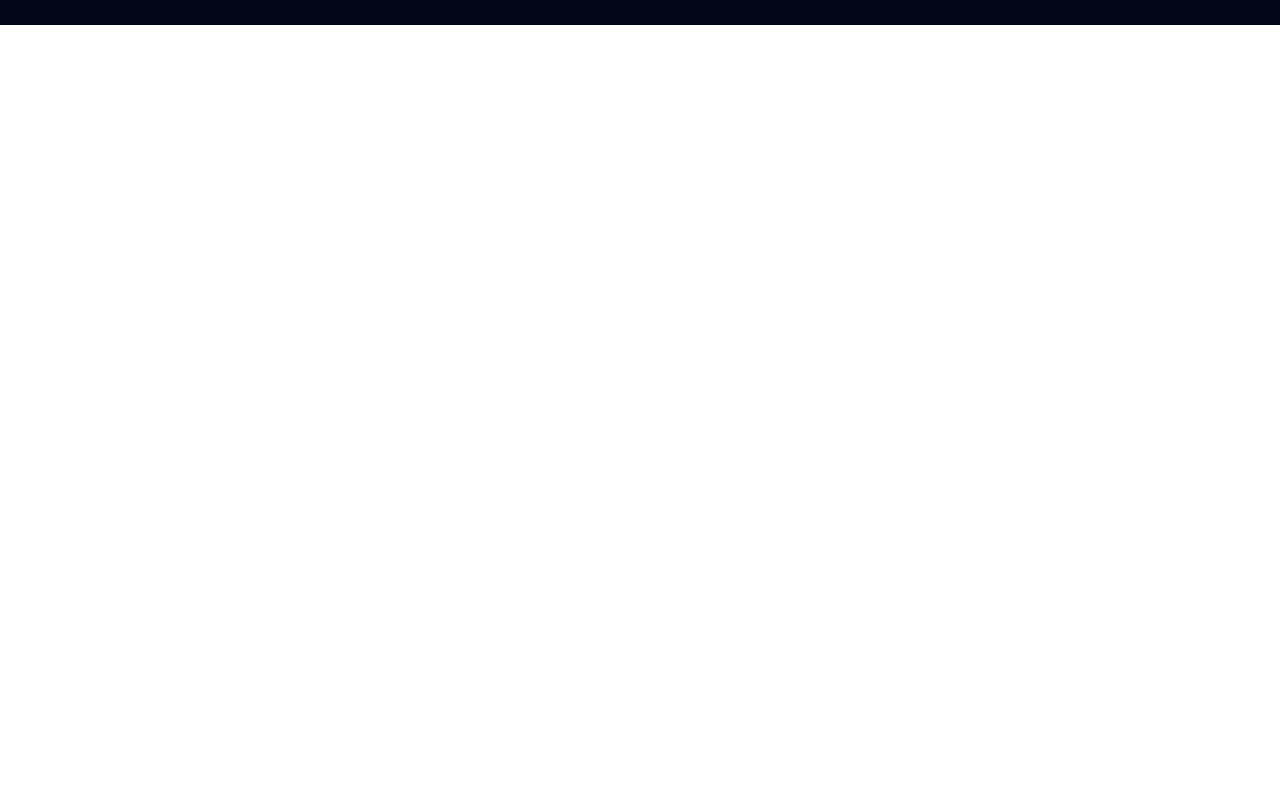
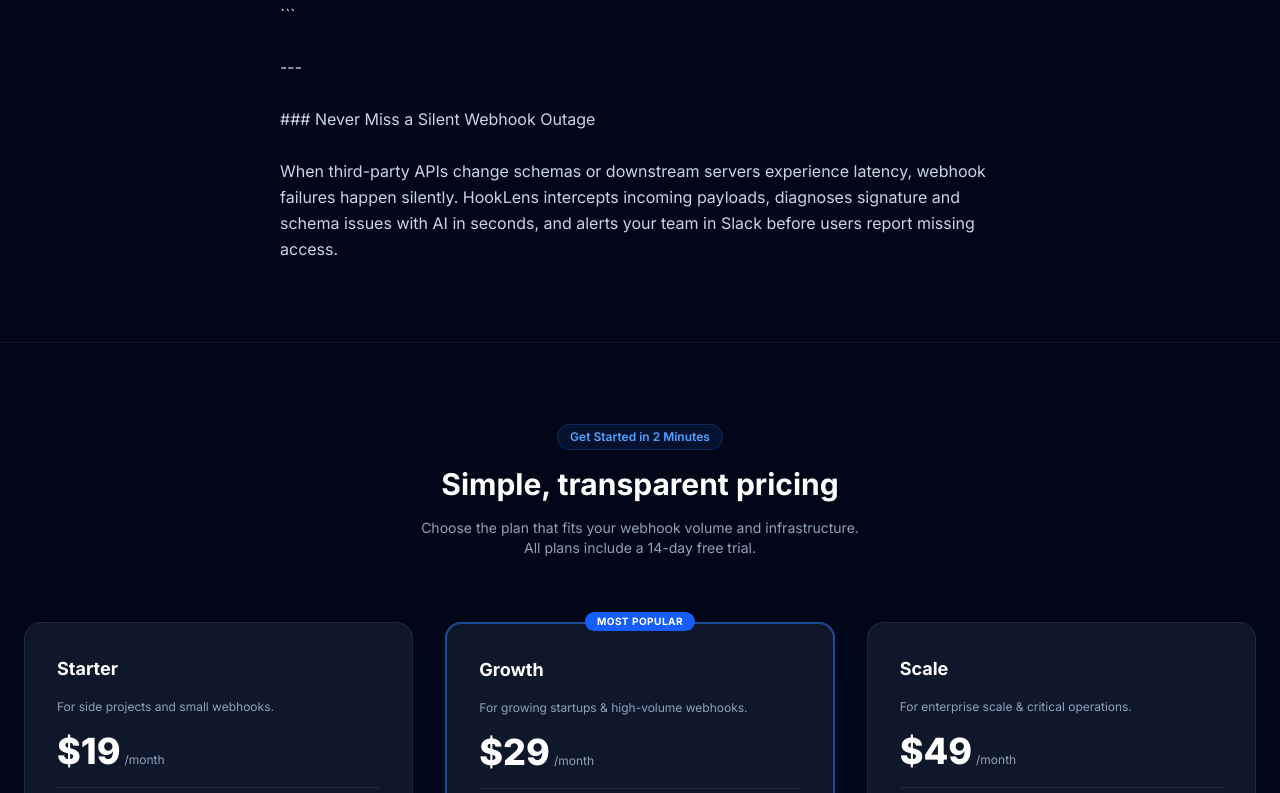
Before and after one commit to Amp1971/hooklens, a Next.js app: page /blog/how-to-fix-stripe-webhook-signature-verification-failed in a window 1280 px wide. Shown: the part 2007-2800 px from the top of the page. Before the commit the page ends 2032 px from the top, so only its background shows below. Built offline with nearby package versions, Linux system fonts and the light colour scheme.

Commit message:
Add full interactive pricing and checkout section to all blog pages

```diff
--- a/app/blog/[slug]/page.tsx
+++ b/app/blog/[slug]/page.tsx
@@ -1,8 +1,38 @@
 import { notFound } from 'next/navigation';
 import Link from 'next/link';
-import { getPostBySlug } from '@/lib/blog';
+import { getPostBySlug, getAllPosts } from '@/lib/blog';
+import PricingSection from '@/components/PricingSection';
+import type { Metadata } from 'next';
 
-export default async function BlogPostPage({ params }: { params: Promise<{ slug: string }> }) {
+interface Props {
+  params: Promise<{ slug: string }>;
+}
+
+export async function generateStaticParams() {
+  const posts = getAllPosts();
+  return posts.map((p) => ({ slug: p.slug }));
+}
+
+export async function generateMetadata({ params }: Props): Promise<Metadata> {
+  const { slug } = await params;
+  const post = getPostBySlug(slug);
+  if (!post) return { title: 'Post Not Found — HookLens' };
+
+  return {
+    title: `${post.title} — HookLens Blog`,
+    description: post.description,
+    keywords: post.keywords,
+    openGraph: {
+      title: post.title,
+      description: post.description,
+      type: 'article',
+      publishedTime: post.publishedAt,
+      url: `https://usehooklens.com/blog/${post.slug}`,
+    },
+  };
+}
+
+export default async function BlogPostPage({ params }: Props) {
   const { slug } = await params;
   const post = getPostBySlug(slug);
 
@@ -12,6 +42,7 @@
 
   return (
     <div className="min-h-screen bg-slate-950 text-slate-100 font-sans selection:bg-blue-500 selection:text-white">
+      {/* Navigation */}
       <nav className="max-w-7xl mx-auto px-6 py-6 flex items-center justify-between border-b border-slate-900">
         <Link href="/" className="flex items-center gap-3">
           <div className="h-8 w-8 rounded-lg bg-blue-600 flex items-center justify-center font-bold text-white shadow-lg shadow-blue-500/20">
@@ -19,17 +50,55 @@
           </div>
           <span className="text-xl font-bold tracking-tight text-white">HookLens</span>
         </Link>
-        <Link href="/blog" className="text-sm text-slate-400 hover:text-white">&larr; Back to blog</Link>
+
+        <div className="flex items-center gap-6">
+          <Link href="/blog" className="text-sm font-medium text-slate-400 hover:text-white transition">
+            &larr; All Articles
+          </Link>
+          <a
+            href="#pricing"
+            className="bg-blue-600 hover:bg-blue-500 text-white text-xs font-semibold px-4 py-2 rounded-lg transition shadow-lg shadow-blue-500/20"
+          >
+            Start Free Trial
+          </a>
+        </div>
       </nav>
 
-      <article className="max-w-3xl mx-auto px-6 py-16 space-y-6">
-        <span className="text-xs font-semibold text-blue-400">{post.category}</span>
-        <h1 className="text-3xl md:text-4xl font-extrabold text-white">{post.title}</h1>
-        <p className="text-slate-400 text-sm border-l-2 border-blue-500 pl-4 italic">{post.description}</p>
-        <div className="text-slate-300 whitespace-pre-line leading-relaxed text-sm pt-4">
+      {/* Article Content */}
+      <article className="max-w-3xl mx-auto px-6 pt-16 pb-20 space-y-8">
+        <div className="space-y-4">
+          <div className="flex items-center gap-3 text-xs text-slate-400">
+            <span className="px-2.5 py-0.5 rounded-full bg-slate-800 text-blue-400 font-medium">
+              {post.category}
+            </span>
+            <span>•</span>
+            <time dateTime={post.publishedAt}>{post.publishedAt}</time>
+            <span>•</span>
+            <span>{post.readTime}</span>
+          </div>
+
+          <h1 className="text-3xl md:text-4xl font-extrabold text-white leading-tight">
+            {post.title}
+          </h1>
+
+          <p className="text-base text-slate-400 leading-relaxed italic border-l-2 border-blue-500 pl-4">
+            {post.description}
+          </p>
+        </div>
+
+        {/* Formatted body */}
+        <div className="text-slate-300 space-y-6 text-sm md:text-base leading-relaxed whitespace-pre-line">
           {post.content}
         </div>
       </article>
+
+      {/* Full Interactive Pricing & Checkout Section */}
+      <PricingSection />
+
+      {/* Footer */}
+      <footer className="max-w-7xl mx-auto px-6 py-10 border-t border-slate-900 text-center text-xs text-slate-500">
+        &copy; {new Date().getFullYear()} HookLens. All rights reserved.
+      </footer>
     </div>
   );
 }
--- /dev/null
+++ b/components/PricingSection.tsx
@@ -0,0 +1,127 @@
+'use client';
+
+import { useState } from 'react';
+
+export default function PricingSection() {
+  const [loadingPlan, setLoadingPlan] = useState<string | null>(null);
+
+  const handleCheckout = async (plan: 'starter' | 'growth' | 'scale') => {
+    setLoadingPlan(plan);
+    try {
+      const res = await fetch('/api/checkout', {
+        method: 'POST',
+        headers: { 'Content-Type': 'application/json' },
+        body: JSON.stringify({ plan }),
+      });
+      const data = await res.json();
+      if (data.url) {
+        window.location.href = data.url;
+      } else {
+        alert('Checkout error: ' + (data.error || 'Unknown error occurred.'));
+      }
+    } catch (err: any) {
+      alert('Network/Client error: ' + (err.message || 'Please try again.'));
+    } finally {
+      setLoadingPlan(null);
+    }
+  };
+
+  return (
+    <section id="pricing" className="max-w-7xl mx-auto px-6 py-20 border-t border-slate-900">
+      <div className="text-center space-y-4 mb-16">
+        <div className="inline-flex items-center gap-2 px-3 py-1 rounded-full bg-blue-500/10 border border-blue-500/20 text-blue-400 text-xs font-semibold">
+          Get Started in 2 Minutes
+        </div>
+        <h2 className="text-3xl font-bold text-white">Simple, transparent pricing</h2>
+        <p className="text-slate-400 text-sm max-w-md mx-auto">
+          Choose the plan that fits your webhook volume and infrastructure. All plans include a 14-day free trial.
+        </p>
+      </div>
+
+      <div className="grid grid-cols-1 md:grid-cols-3 gap-8">
+        {/* Starter Plan */}
+        <div className="bg-slate-900 border border-slate-800 rounded-2xl p-8 space-y-6 flex flex-col justify-between">
+          <div className="space-y-4">
+            <h3 className="text-lg font-bold text-white">Starter</h3>
+            <p className="text-xs text-slate-400">For side projects and small webhooks.</p>
+            <div className="flex items-baseline gap-1">
+              <span className="text-4xl font-extrabold text-white">$19</span>
+              <span className="text-slate-400 text-xs">/month</span>
+            </div>
+            <ul className="space-y-2.5 text-xs text-slate-300 pt-4 border-t border-slate-800">
+              <li className="flex items-center gap-2">✓ 14-day free trial</li>
+              <li className="flex items-center gap-2">✓ Up to 10,000 events/mo</li>
+              <li className="flex items-center gap-2">✓ 3 active endpoints</li>
+              <li className="flex items-center gap-2">✓ Instant Slack alerts</li>
+              <li className="flex items-center gap-2">✓ 7 days log retention</li>
+            </ul>
+          </div>
+          <button
+            onClick={() => handleCheckout('starter')}
+            disabled={loadingPlan === 'starter'}
+            className="w-full py-2.5 rounded-lg bg-slate-800 hover:bg-slate-700 text-white text-xs font-semibold text-center transition block disabled:opacity-50"
+          >
+            {loadingPlan === 'starter' ? 'Redirecting to Stripe...' : 'Start 14-Day Free Trial'}
+          </button>
+        </div>
+
+        {/* Growth Plan */}
+        <div className="bg-slate-900 border-2 border-blue-500/50 rounded-2xl p-8 space-y-6 flex flex-col justify-between relative shadow-2xl shadow-blue-500/10">
+          <div className="absolute -top-3 left-1/2 -translate-x-1/2 bg-blue-600 text-white text-[10px] font-bold uppercase tracking-wider px-3 py-0.5 rounded-full">
+            Most Popular
+          </div>
+          <div className="space-y-4">
+            <h3 className="text-lg font-bold text-white">Growth</h3>
+            <p className="text-xs text-slate-400">For growing startups & high-volume webhooks.</p>
+            <div className="flex items-baseline gap-1">
+              <span className="text-4xl font-extrabold text-white">$29</span>
+              <span className="text-slate-400 text-xs">/month</span>
+            </div>
+            <ul className="space-y-2.5 text-xs text-slate-300 pt-4 border-t border-slate-800">
+              <li className="flex items-center gap-2">✓ 14-day free trial</li>
+              <li className="flex items-center gap-2">✓ Up to 100,000 events/mo</li>
+              <li className="flex items-center gap-2">✓ Unlimited endpoints</li>
+              <li className="flex items-center gap-2">✓ Slack & Discord alerts</li>
+              <li className="flex items-center gap-2">✓ AI Root-Cause Analysis</li>
+              <li className="flex items-center gap-2">✓ 30 days log retention</li>
+            </ul>
+          </div>
+          <button
+            onClick={() => handleCheckout('growth')}
+            disabled={loadingPlan === 'growth'}
+            className="w-full py-2.5 rounded-lg bg-blue-600 hover:bg-blue-500 text-white text-xs font-semibold text-center transition block shadow-lg shadow-blue-500/20 disabled:opacity-50"
+          >
+            {loadingPlan === 'growth' ? 'Redirecting to Stripe...' : 'Start 14-Day Free Trial'}
+          </button>
+        </div>
+
+        {/* Scale Plan */}
+        <div className="bg-slate-900 border border-slate-800 rounded-2xl p-8 space-y-6 flex flex-col justify-between">
+          <div className="space-y-4">
+            <h3 className="text-lg font-bold text-white">Scale</h3>
+            <p className="text-xs text-slate-400">For enterprise scale & critical operations.</p>
+            <div className="flex items-baseline gap-1">
+              <span className="text-4xl font-extrabold text-white">$49</span>
+              <span className="text-slate-400 text-xs">/month</span>
+            </div>
+            <ul className="space-y-2.5 text-xs text-slate-300 pt-4 border-t border-slate-800">
+              <li className="flex items-center gap-2">✓ 14-day free trial</li>
+              <li className="flex items-center gap-2">✓ Unlimited events</li>
+              <li className="flex items-center gap-2">✓ Dedicated webhook ingest latency</li>
+              <li className="flex items-center gap-2">✓ Slack, Discord & Webhook dispatch</li>
+              <li className="flex items-center gap-2">✓ 90 days log retention</li>
+              <li className="flex items-center gap-2">✓ Priority SLA support</li>
+            </ul>
+          </div>
+          <button
+            onClick={() => handleCheckout('scale')}
+            disabled={loadingPlan === 'scale'}
+            className="w-full py-2.5 rounded-lg bg-slate-800 hover:bg-slate-700 text-white text-xs font-semibold text-center transition block disabled:opacity-50"
+          >
+            {loadingPlan === 'scale' ? 'Redirecting to Stripe...' : 'Start 14-Day Free Trial'}
+          </button>
+        </div>
+      </div>
+    </section>
+  );
+}
```
